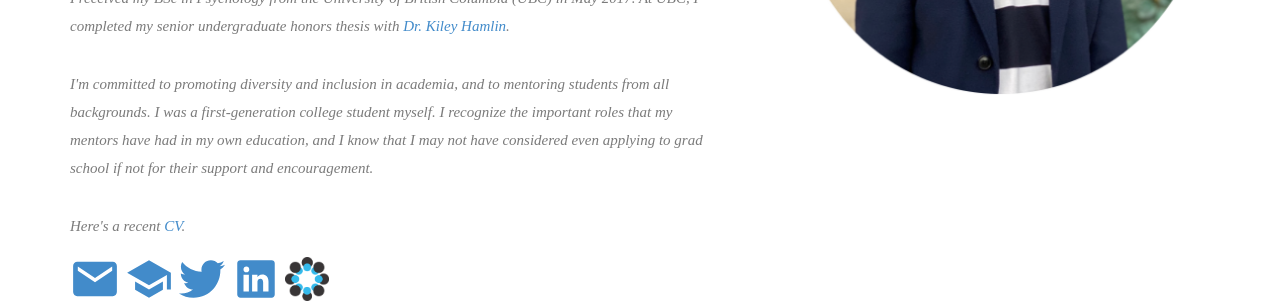
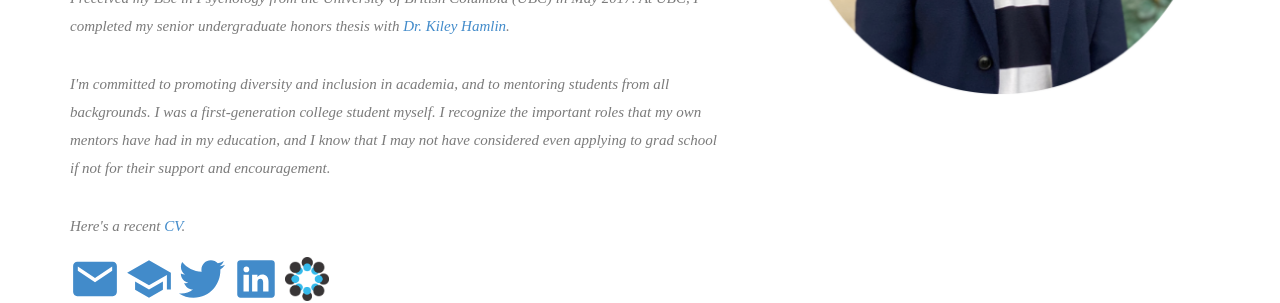
Before and after one commit to bmwoo/bmwoo.github.io, a Jekyll site: the page built from index.html, in a window 1280 px wide. Shown: the part 1201-1504 px from the top of the page. Built offline with Jekyll 4.4.1, drawn with Linux system fonts in a browser that asks for light colours; nearby versions of some CDN libraries; some web fonts are replaced.

Commit message:
edited phrasing

```diff
--- a/index.html
+++ b/index.html
@@ -28,7 +28,7 @@ permalink: /
             <p> Human beings cooperate at a scale beyond most, if not all, other species. My research focuses on the origins and development of social and moral cognition. How do we understand others' actions and minds, and how does this understanding inform how we navigate the social world?</p>
             <p> I'm a graduate student in psychology and a <a href="https://frankknox.harvard.edu/" target="_blank">Frank Knox Memorial Fellow</a> at Harvard University. Currently, I'm working toward my PhD under the supervision of <a href="https://www.harvardlds.org/our-labs/spelke-labspelke-lab-members/elizabeth-spelke/" target="_blank">Dr. Elizabeth Spelke</a>. My research is funded by a <a href = "https://www.sshrc-crsh.gc.ca/funding-financement/programs-programmes/fellowships/doctoral-doctorat-eng.aspx"" target = "blank">SSHRC Doctoral Fellowship.</a></p>
             <p>I received my BSc in Psychology from the University of British Columbia (UBC) in May 2017. At UBC, I completed my senior undergraduate honors thesis with <a href="https://cic.psych.ubc.ca/people/principal-investigator/" target="_blank">Dr. Kiley Hamlin</a>.</p>
-            <p>I'm committed to promoting diversity and inclusion in academia, and to mentoring students from all backgrounds. I was a first-generation college student myself. I recognize the important roles that my mentors have had in my own education, and I know that I may not have considered even applying to grad school if not for their support and encouragement. </p>
+            <p>I'm committed to promoting diversity and inclusion in academia, and to mentoring students from all backgrounds. I was a first-generation college student myself. I recognize the important roles that my own mentors have had in my education, and I know that I may not have considered even applying to grad school if not for their support and encouragement. </p>
             <p> Here's a recent <a href="https://scholar.harvard.edu/files/brandonmatthewwoo/files/woo-cv-july2020.pdf" target="_blank">CV</a>. </p>
             <a style="font-size:50px"; href="mailto: bmwoo@g.harvard.edu" target="_blank" title = "Email"><ion-icon name="mail"></ion-icon></a>
             <a style="font-size:50px"; href="https://scholar.google.com/citations?user=gE30Lw0AAAAJ&hl=en" target="_blank" title = "Google Scholar"><ion-icon name="school"></ion-icon></a>
```
Also changed, not shown: 1 other file.
